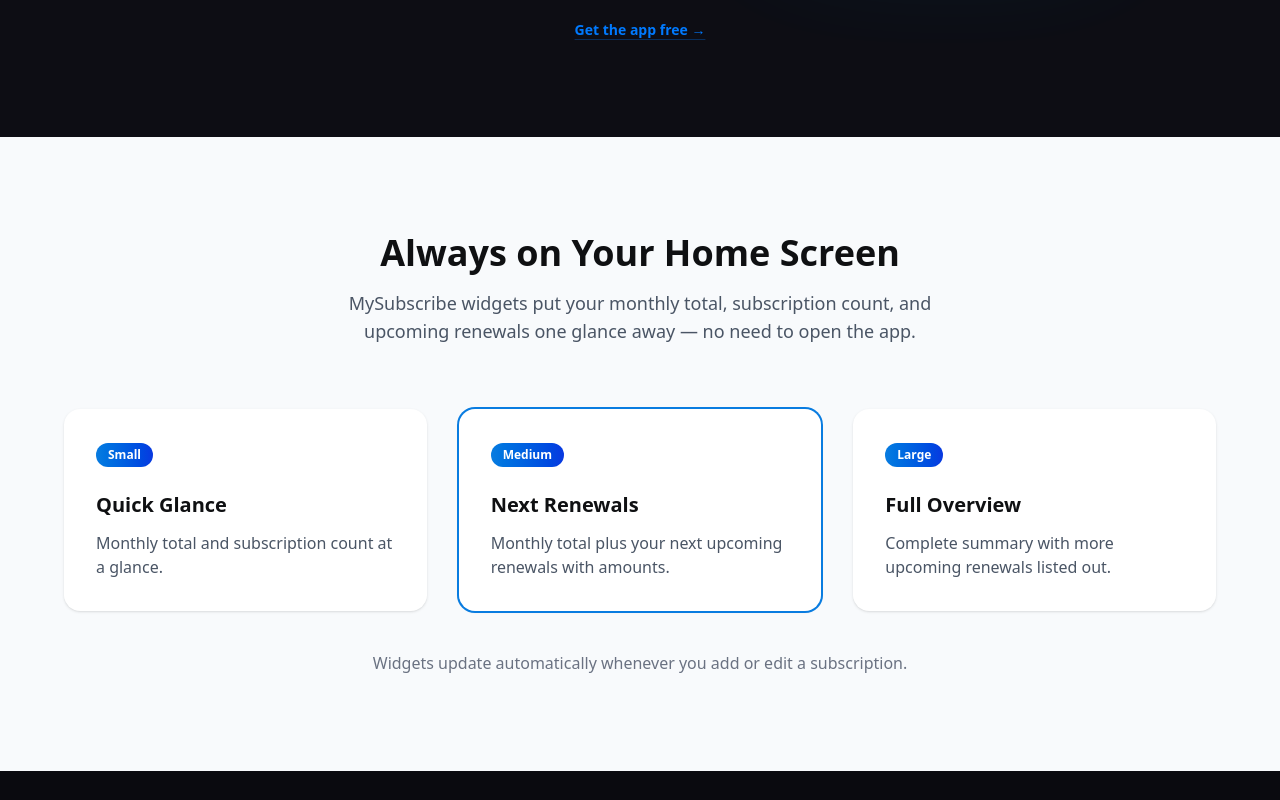
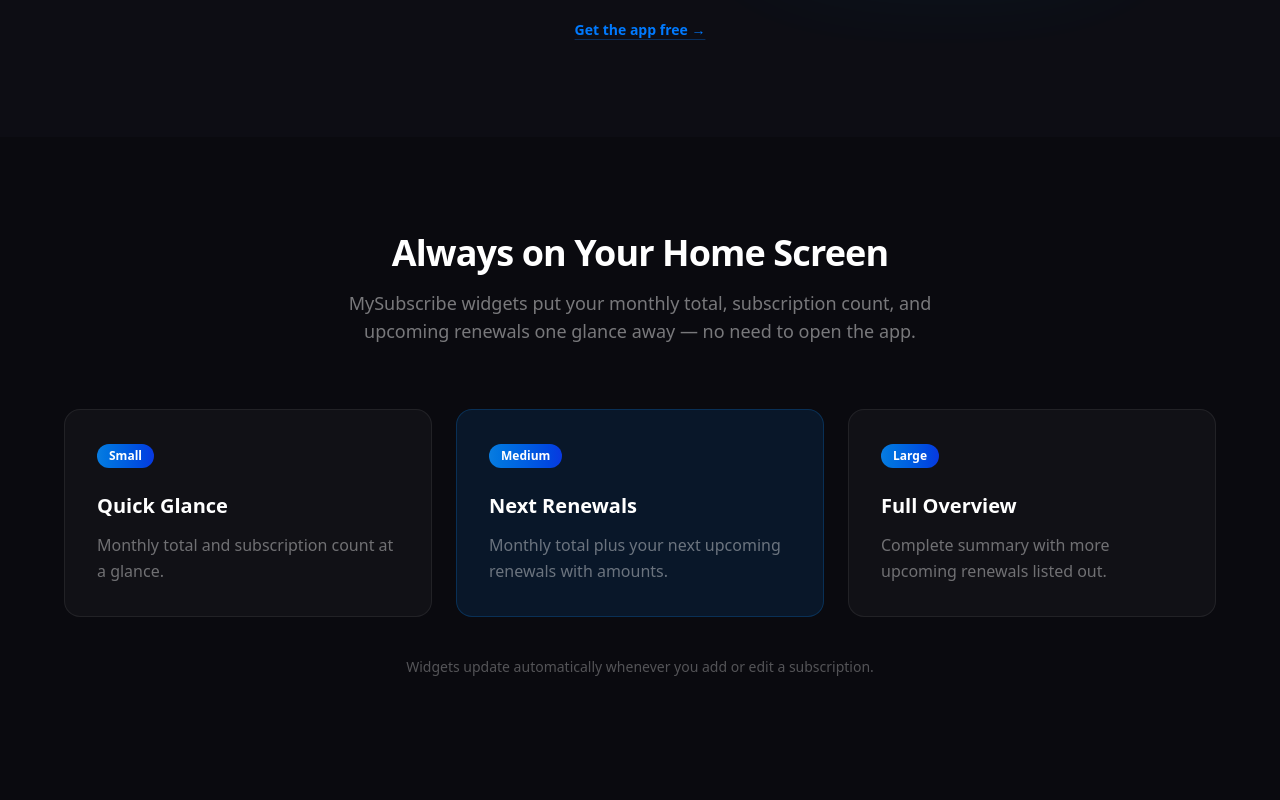
Before and after one commit to BuildTheWeb1/my-subscribe-landing, a Next.js app: page / in a window 1280 px wide. Shown: the part 3720-4520 px from the top of the page. Built offline with nearby package versions, Linux system fonts and the light colour scheme.

Commit message:
style: widget section dark restyle

```diff
--- a/src/components/WidgetSection.tsx
+++ b/src/components/WidgetSection.tsx
@@ -27,9 +27,7 @@ const containerVariants = {
   hidden: { opacity: 0 },
   visible: {
     opacity: 1,
-    transition: {
-      staggerChildren: 0.1,
-    },
+    transition: { staggerChildren: 0.1 },
   },
 };
 
@@ -44,7 +42,7 @@ const itemVariants = {
 
 export default function WidgetSection() {
   return (
-    <section className="py-24 px-6 bg-[#F8FAFC]">
+    <section className="py-24 px-6 bg-[#0A0A0F]">
       <div className="max-w-6xl mx-auto">
         <motion.div
           initial={{ opacity: 0, y: 20 }}
@@ -53,10 +51,10 @@ export default function WidgetSection() {
           transition={{ duration: 0.5 }}
           className="text-center mb-16"
         >
-          <h2 className="text-3xl md:text-4xl font-bold text-[#0F1012] mb-4">
+          <h2 className="text-3xl md:text-4xl font-extrabold text-white mb-4 tracking-tight">
             Always on Your Home Screen
           </h2>
-          <p className="text-gray-600 max-w-2xl mx-auto text-lg">
+          <p className="text-white/45 max-w-2xl mx-auto text-lg">
             MySubscribe widgets put your monthly total, subscription count, and upcoming renewals one glance away — no need to open the app.
           </p>
         </motion.div>
@@ -66,23 +64,25 @@ export default function WidgetSection() {
           initial="hidden"
           whileInView="visible"
           viewport={{ once: true }}
-          className="grid grid-cols-1 md:grid-cols-3 gap-8"
+          className="grid grid-cols-1 md:grid-cols-3 gap-6"
         >
           {cards.map((card) => (
             <motion.div
               key={card.title}
               variants={itemVariants}
-              className={`bg-white p-8 rounded-2xl shadow-sm ${
-                card.highlight ? "ring-2 ring-[#097CE0]" : ""
+              className={`p-8 rounded-2xl ${
+                card.highlight
+                  ? "bg-[rgba(9,124,224,0.12)] border border-[rgba(9,124,224,0.25)]"
+                  : "bg-white/[0.03] border border-white/[0.07]"
               }`}
             >
               <span className="inline-block bg-gradient-to-r from-[#097CE0] to-[#0938E0] text-white text-xs font-semibold px-3 py-1 rounded-full mb-6">
                 {card.badge}
               </span>
-              <h3 className="text-xl font-semibold text-[#0F1012] mb-3">
+              <h3 className="text-xl font-semibold text-white mb-3">
                 {card.title}
               </h3>
-              <p className="text-gray-600">{card.description}</p>
+              <p className="text-white/40 leading-relaxed">{card.description}</p>
             </motion.div>
           ))}
         </motion.div>
@@ -92,7 +92,7 @@ export default function WidgetSection() {
           whileInView={{ opacity: 1, y: 0 }}
           viewport={{ once: true }}
           transition={{ duration: 0.5, delay: 0.3 }}
-          className="text-center text-gray-500 mt-10"
+          className="text-center text-white/30 mt-10 text-sm"
         >
           Widgets update automatically whenever you add or edit a subscription.
         </motion.p>
```
